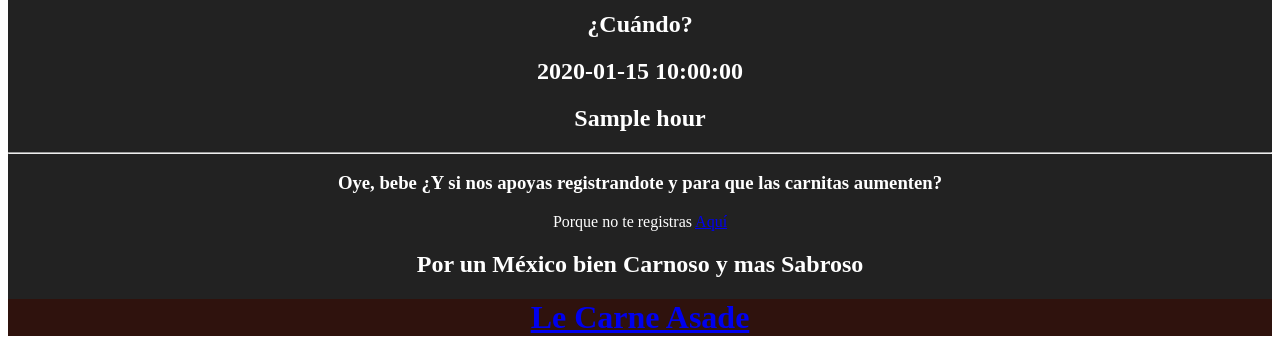
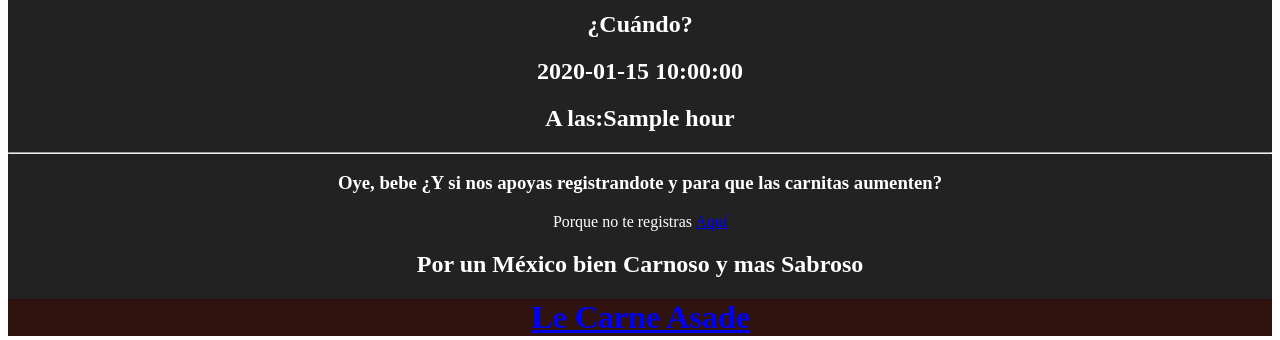
Before and after one commit to RoodrigoRoot/Proyecto-Bedu, a Python web app: template rest/prueba/Event/templates/email.html in a window 1280 px wide. Shown: the part 554-894 px from the top of the page. Run offline with Jinja, Linux system fonts and the light colour scheme; the template is opened without the code that fills it: most values are stand-ins (such as "Sample title", 1, 10 or a date in 2020).

Commit message:
Finished

```diff
--- a/rest/prueba/Event/templates/email.html
+++ b/rest/prueba/Event/templates/email.html
@@ -21,7 +21,7 @@
             <h2>{{event.references}}</h2>
            <h2>¿Cuándo?</h2>
            <h2>{{event.date}}</h2>
-           <h2>{{event.hour}}</h2>
+           <h2>A las:{{event.hour}}</h2>
             <hr>
             <h3>Oye, bebe ¿Y si nos apoyas registrandote y para que las carnitas aumenten?</h3>
             Porque no te registras <a href="http://localhost:8000/Registro">Aquí</a>
```
Also changed, not shown: rest/prueba/db.sqlite3.
